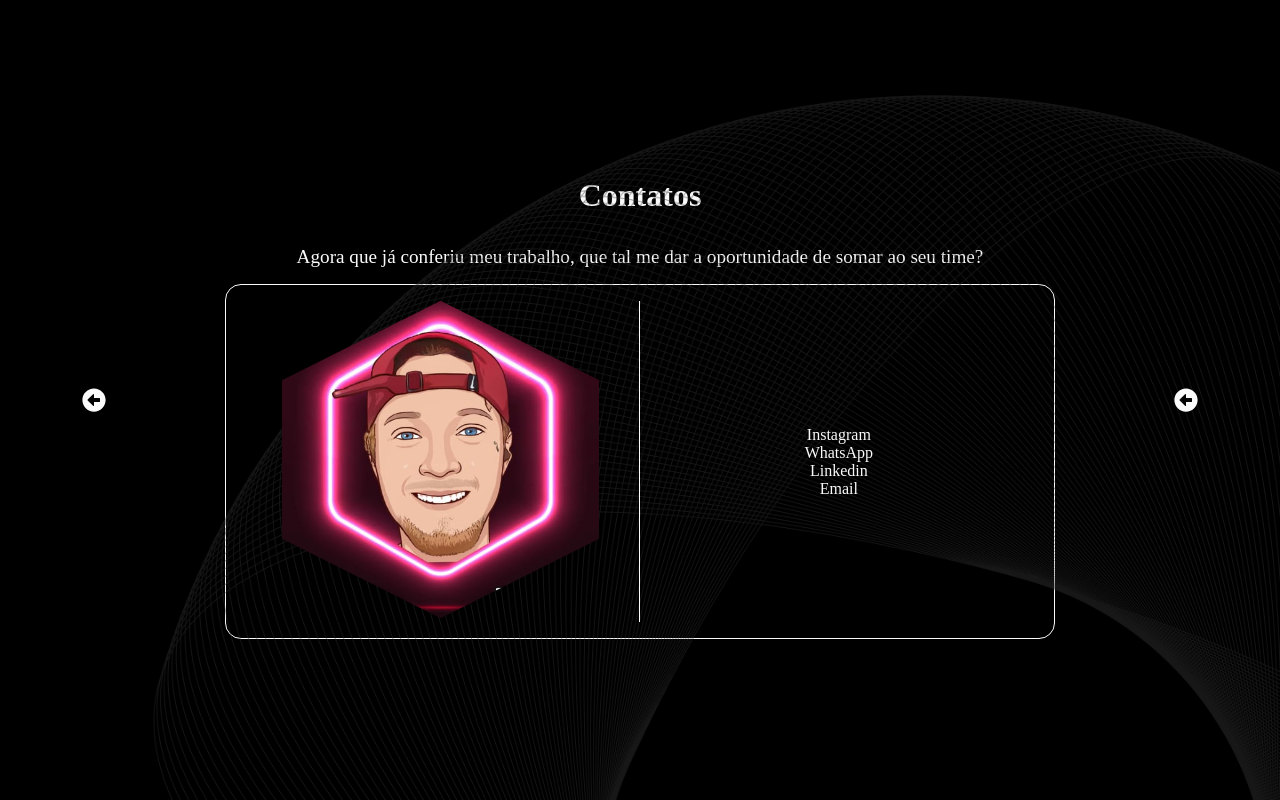
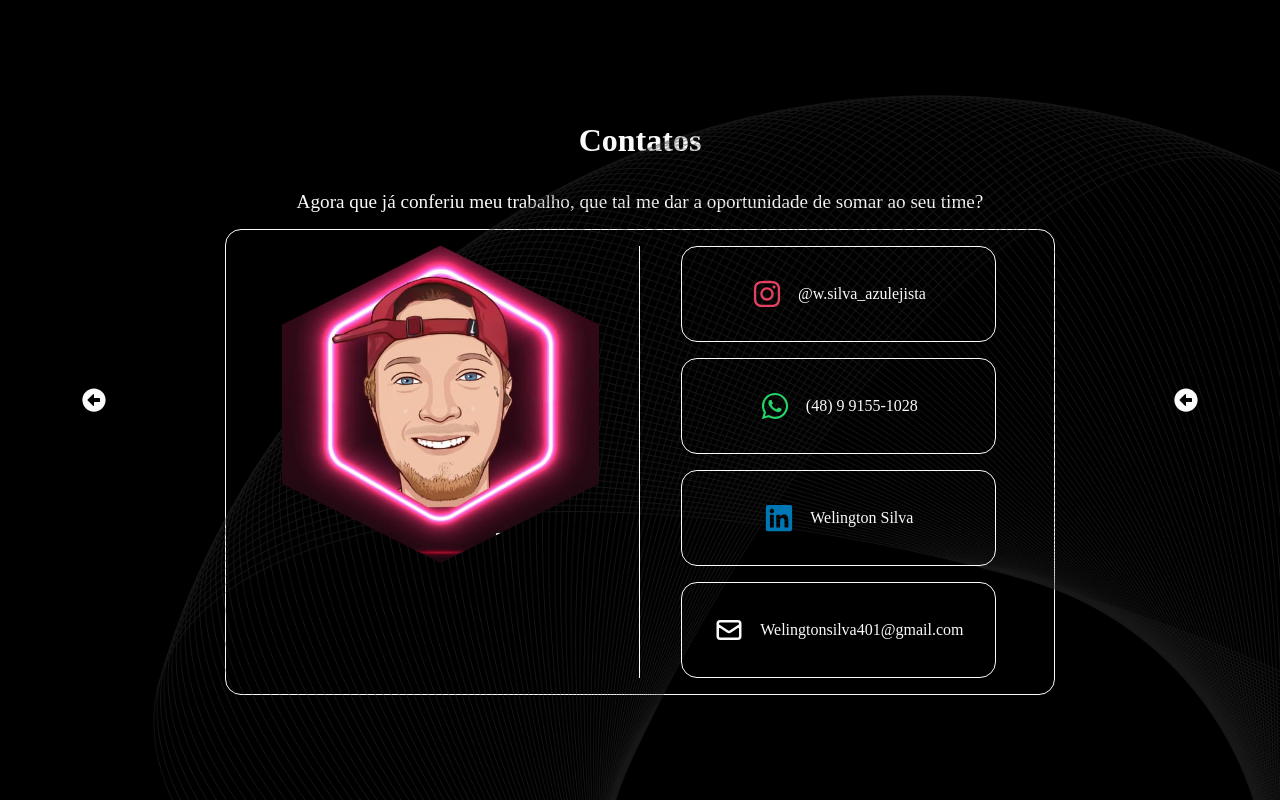
Before and after one commit to Welington1209/portfolio-oficial, a React (Vite) app: page /portfolio-oficial/contact in a window 1280 px wide. Built offline with nearby package versions, Linux system fonts and the light colour scheme.

Commit message:
estilização da página de contatos

```diff
--- a/src/pages/Contact.jsx
+++ b/src/pages/Contact.jsx
@@ -3,8 +3,14 @@ import "../styles/Contact.css";
 import imageProfile from "../assets/imageProfile.jpeg";
 import { Link } from "react-router-dom";
 import { FaArrowAltCircleLeft } from "react-icons/fa";
+import { FaInstagram, FaWhatsapp, FaLinkedin } from "react-icons/fa";
+import { HiOutlineMail } from "react-icons/hi";
 
 const Contact = () => {
+  const openEmail = (e) => {
+    e.preventDefault();
+    window.location.href = "mailto:welingtonsilva401@gmail.com";
+  };
   return (
     <section id="contact">
       <Link className="btn" to={"/projects"}>
@@ -26,10 +32,48 @@ const Contact = () => {
 
           <div className="contacts">
             <ul>
-              <li>Instagram</li>
-              <li>WhatsApp</li>
-              <li>Linkedin</li>
-              <li>Email</li>
+              <li className="insta">
+                <Link
+                  target="_blank"
+                  to={
+                    "https://www.instagram.com/w.silva_azulejista/profilecard/?igsh=MWNmb2o5b3p1cGR5MQ%3D%3D"
+                  }
+                >
+                  <FaInstagram size={30} color="#E4405F" />
+                  <p>@w.silva_azulejista</p>
+                </Link>
+              </li>
+
+              <li className="wpp">
+                <Link target="_blank" to="https://wa.me/qr/HFHK7TA5II5GF1">
+                  <FaWhatsapp size={30} color="#25D366" />
+                  <p>(48) 9 9155-1028</p>
+                </Link>
+              </li>
+
+              <li className="linkedin">
+                <Link
+                  target="_blank"
+                  to="https://www.linkedin.com/in/welington-silva-9512a5279/"
+                >
+                  <FaLinkedin size={30} color="#0077B5" />
+                  <p>Welington Silva</p>
+                </Link>
+              </li>
+
+              <li className="email">
+                <Link
+                  to="#"
+                  target="_blank"
+                  onClick={(e) => {
+                    e.preventDefault();
+                    window.location.href = "mailto:welingtonsilva401@gmail.com";
+                  }}
+                >
+                  <HiOutlineMail className="icon" size={30} />
+                  <p>Welingtonsilva401@gmail.com</p>
+                </Link>
+              </li>
             </ul>
           </div>
         </div>
--- a/src/styles/Contact.css
+++ b/src/styles/Contact.css
@@ -54,9 +54,38 @@
   align-items: center;
 }
 
+.contacts ul {
+  display: flex;
+  flex-direction: column;
+  gap: 1rem;
+}
+
+.contacts li {
+  padding: 1rem;
+  transition: 0.4s;
+  border-radius: 1rem;
+  cursor: pointer;
+  border: 1px solid;
+}
+
+.contacts a {
+  padding: 1rem;
+  display: flex;
+  justify-content: center;
+  align-items: center;
+  gap: 1rem;
+  color: #fafafa;
+
+}
+
+.contacts li:hover {
+  background-color: #000;
+}
+
 @media (max-width: 450px) {
   #contact {
     flex-direction: column;
+    overflow: scroll;
   }
 
   .content {
@@ -66,4 +95,17 @@
   .img-container img {
     width: 100%;
   }
+
+  .contacts-container {
+    flex-direction: column;
+    justify-content: center;
+    align-items: center;
+    padding: .4rem;
+    border: none;
+  }
+
+  .img-container {
+    width: 100%;
+    border: none;
+  }
 }
```
